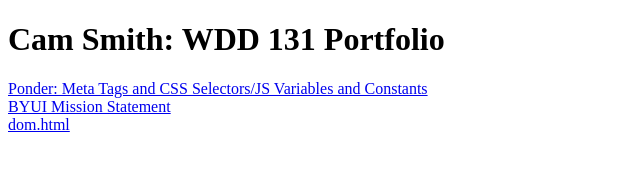
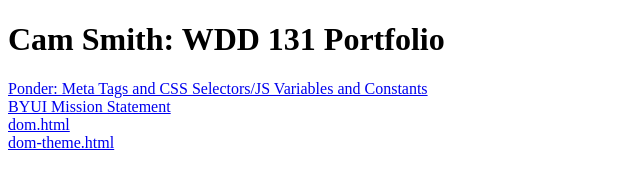
Before and after one commit to CamSmith2001/wdd131, a plain HTML site: page index.html in a window 1280 px wide. Shown: the whole page, without its empty margins (0-640 px from the left). Drawn offline with Linux system fonts and the light colour scheme.

Commit message:
Completed dom-theme

```diff
--- a/index.html
+++ b/index.html
@@ -19,6 +19,7 @@
         <a href="ponder/meta-css.html">Ponder: Meta Tags and CSS Selectors/JS Variables and Constants</a>
         <a href="mission/index.html">BYUI Mission Statement</a>
         <a href="ponder/dom.html">dom.html</a>
+        <a href="ponder/dom-theme.html">dom-theme.html</a>
     </main>
 
     <footer></footer>
```
